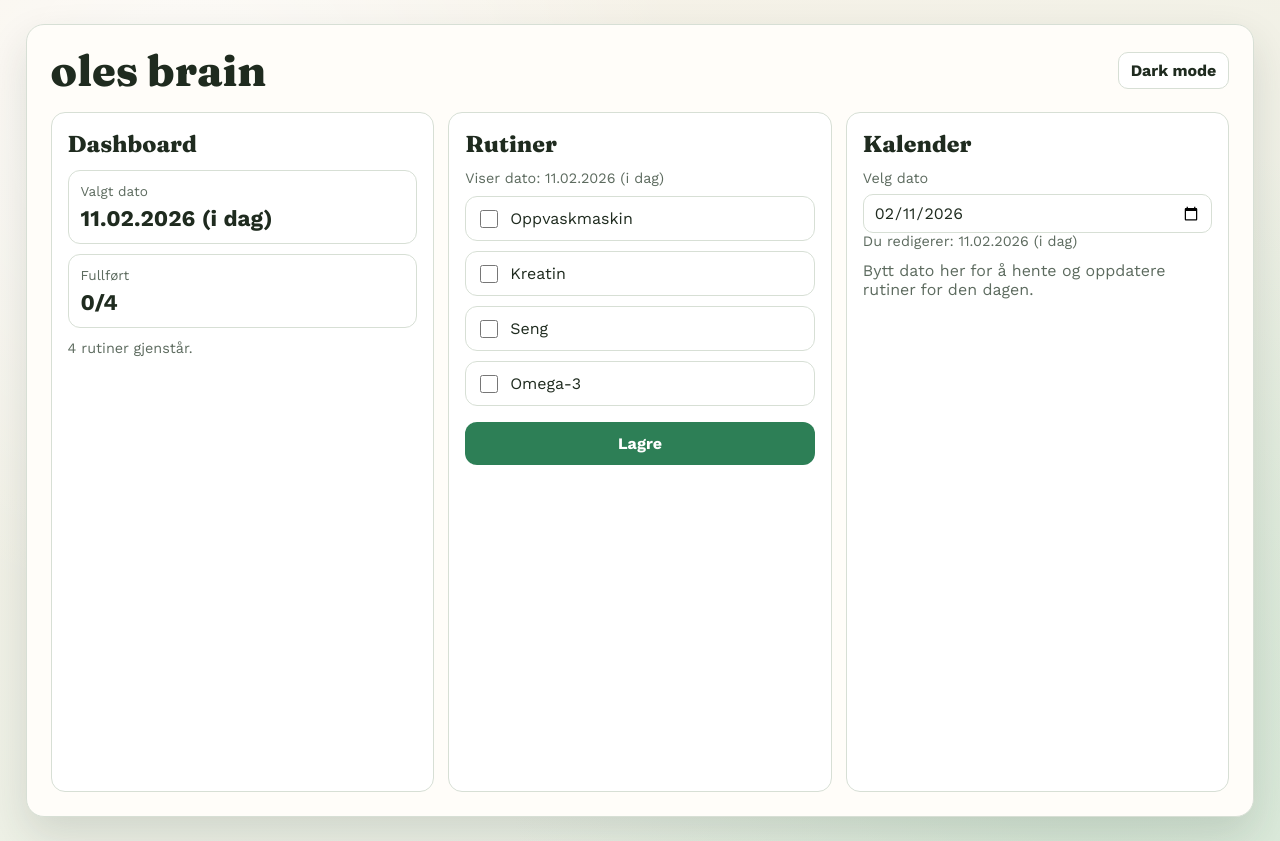
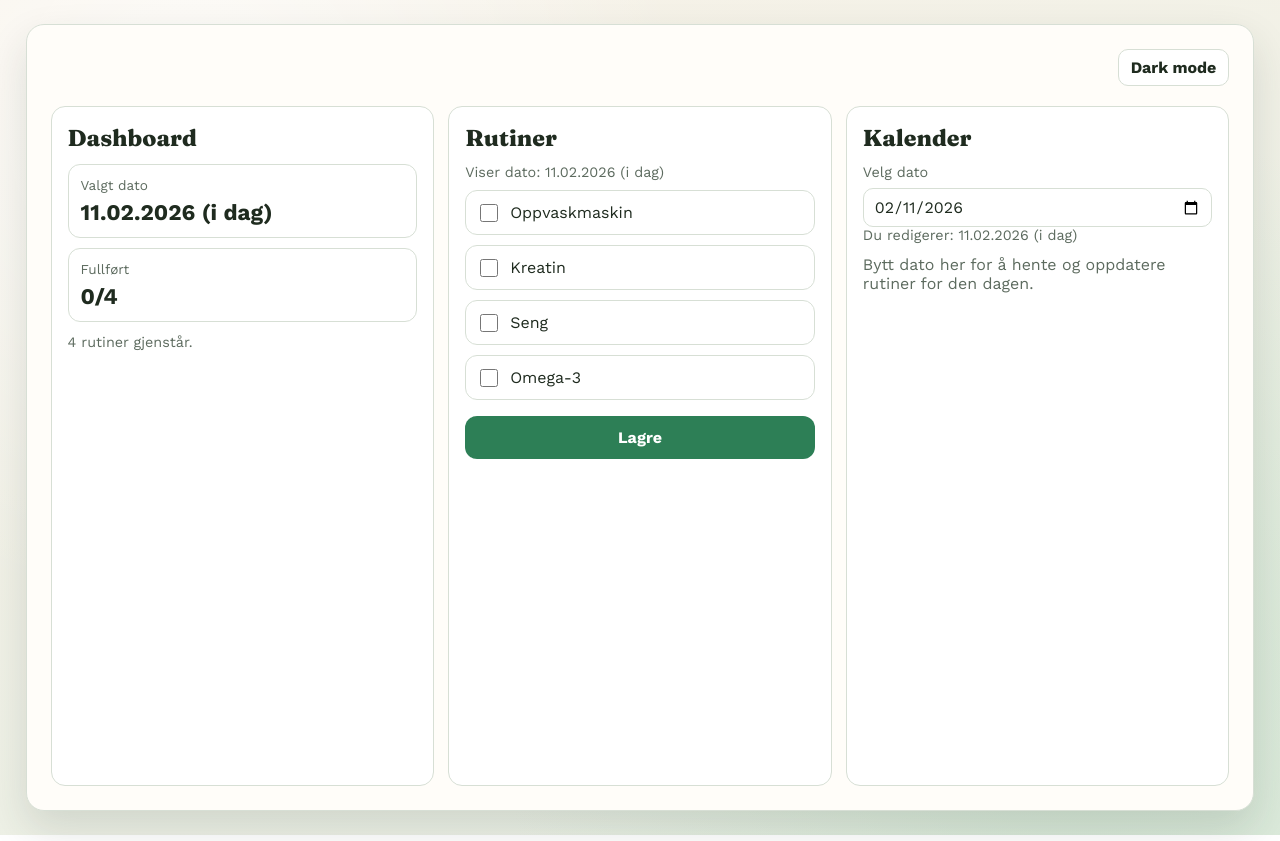
Before and after one commit to ole-froiland/Oles-Brain, a website: page public/index.html in a window 1280 px wide. Drawn offline with nearby package versions, Linux system fonts and the light colour scheme; no server answers.

Commit message:
Remove title text from header

```diff
--- a/public/index.html
+++ b/public/index.html
@@ -79,7 +79,7 @@
       .header-row {
         display: flex;
         align-items: center;
-        justify-content: space-between;
+        justify-content: flex-end;
         gap: 12px;
       }
 
@@ -342,7 +342,6 @@
   <body>
     <main class="card">
       <div class="header-row">
-        <h1>oles brain</h1>
         <button id="themeToggle" class="theme-button" type="button" aria-label="Bytt tema">
           Dark mode
         </button>
```
